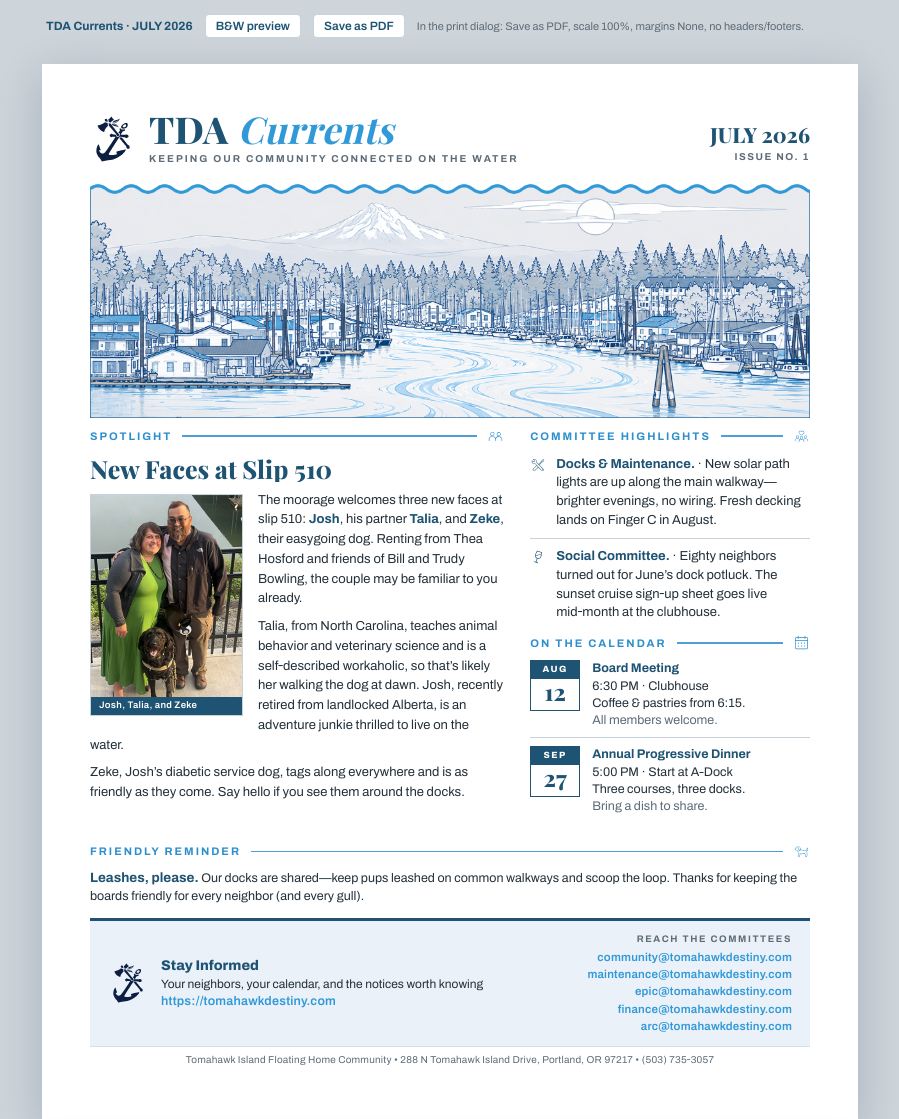
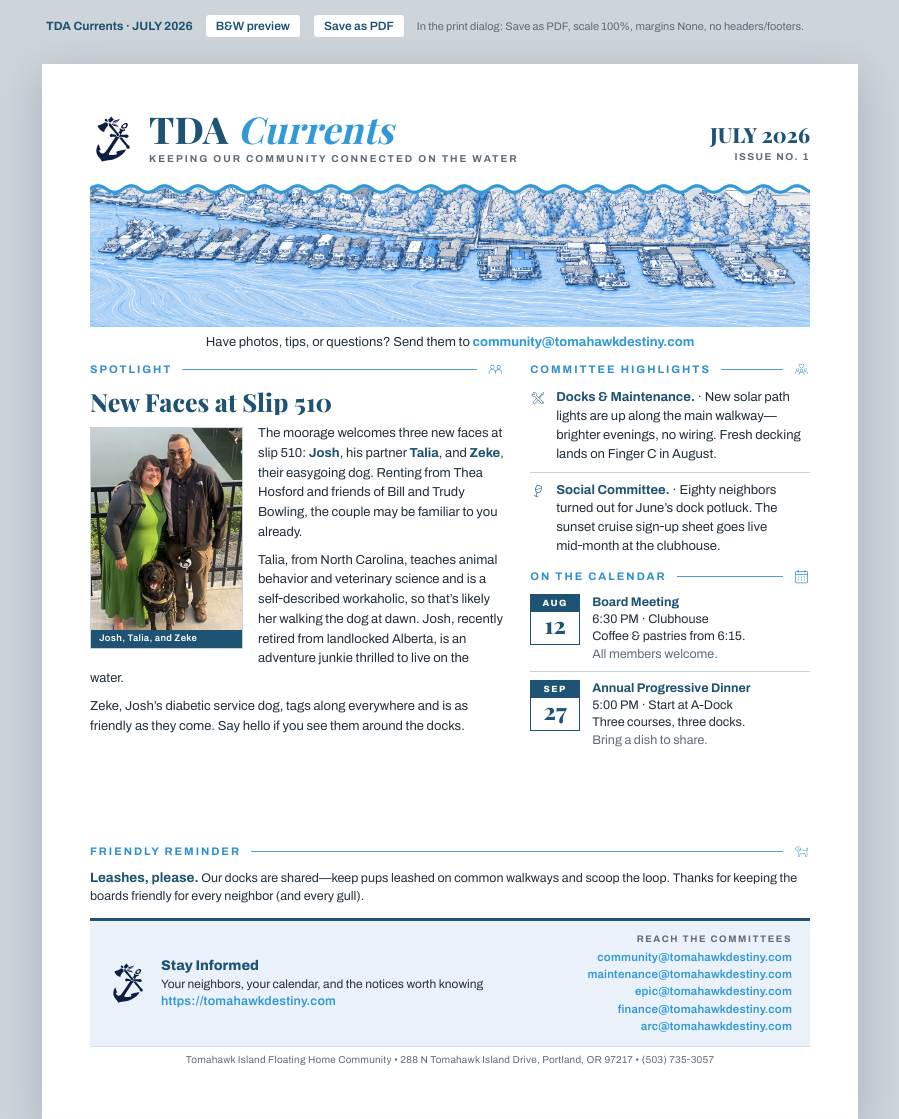
Before and after one commit to stephbairey/tda-newsletter, a PHP site: page /index.php?page=currents-hero in a window 1280 px wide. Shown: the top 1119 px of the page, without its empty margins (190-1089 px from the left). Run offline with PHP 8.4, Linux system fonts and the light colour scheme; some web fonts are replaced.

Commit message:
Submit line under page-1 hero; encode 2250x450 hero geometry (1.5in, cover)
Co-Authored-By: Claude Fable 5 <noreply@anthropic.com>

```diff
--- a/css/newsletter.css
+++ b/css/newsletter.css
@@ -145,7 +145,20 @@ body.grayscale .sheet { filter: grayscale(1); }
 
 /* ===== Hero ===== */
 .hero { margin-top: 12px; line-height: 0; }
-.hero-img { display: block; width: 100%; height: auto; }
+/* The hero is authored at 2250x450 (5:1). Encoding the height keeps page-1
+   geometry fixed: a differently-proportioned upload crops instead of reflowing. */
+.hero-img { display: block; width: 100%; height: 1.5in; object-fit: cover; }
+
+/* Submit line: single centered line directly below the hero. */
+.submit-line {
+  margin-top: 6px;
+  text-align: center;
+  font-size: 13px;
+  line-height: 1.4;
+  white-space: nowrap;
+  overflow: hidden;
+}
+.submit-email { color: var(--blue); font-weight: 700; }
 
 /* ===== Page 1 body ===== */
 .p1-body {
--- a/templates/page1.php
+++ b/templates/page1.php
@@ -26,6 +26,7 @@ $img = $sp['image'] ?? [];
   <div class="hero">
     <img class="hero-img" src="<?= e(hero_src()) ?>" alt="Tomahawk Island moorage with Mt. Hood">
   </div>
+  <p class="submit-line"><?= e($settings['submit_text'] ?? '') ?> <span class="submit-email"><?= e($settings['submit_email'] ?? '') ?></span></p>
 
   <div class="p1-body">
 
--- a/templates/settings.php
+++ b/templates/settings.php
@@ -51,8 +51,7 @@ $s = $settings;
 
     <fieldset>
       <legend>Submit line (photos / tips / questions)</legend>
-      <p class="ed-note">Not printed anywhere right now — the old band at the bottom of page 2
-        was removed to make room for the wavy rule. The text is kept here until it gets a new home.</p>
+      <p class="ed-note">Prints as a single line directly below the page-1 hero image.</p>
       <div class="field">
         <label>Text</label>
         <input type="text" name="submit_text" value="<?= e($s['submit_text'] ?? '') ?>">
@@ -67,7 +66,7 @@ $s = $settings;
       <legend>Masthead image (page 1 hero)</legend>
       <img class="hero-preview" src="<?= e(hero_src()) ?>" alt="Current masthead image">
       <div class="field">
-        <label>Upload a replacement (JPG, PNG, or WebP; at least 1500px wide, 2250px prints best)</label>
+        <label>Upload a replacement (JPG, PNG, or WebP; 2250&times;450 px is the target &mdash; other shapes are cropped to fit)</label>
         <input type="file" name="hero" accept="image/jpeg,image/png,image/webp">
       </div>
       <p class="ed-note">Replaces the image on every issue, past and future. Only the latest upload is kept.</p>
```
Also changed, not shown: CLAUDE.md (+8 -6 lines), assets/currents-hero.png.
